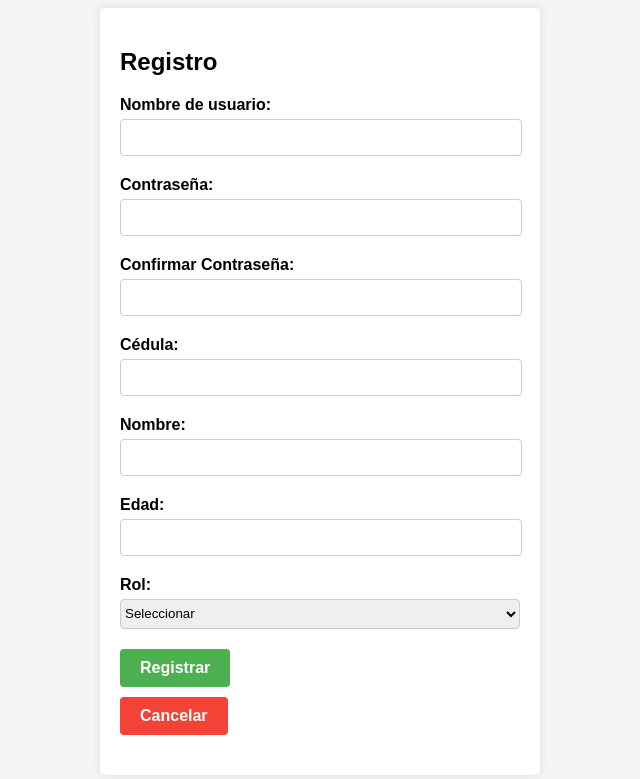
After one commit to uberney2/veterinaria-django, a Django app: page /register/ in a window 1280 px wide. The commit adds this page. Shown: the top 779 px of the page, without its empty margins (320-960 px from the left). Run offline with Django 4.2, Linux system fonts and the light colour scheme.

Commit message:
registro,inicio y control de sesion

```diff
--- a/veterinariaApp/templates/shared/index.html
+++ b/veterinariaApp/templates/shared/index.html
@@ -5,6 +5,7 @@
 
 {% load static %}
       <div id="main_slider" class="carousel slide" data-ride="carousel">
+         {{error}}
          <div class="carousel-inner">
             <div class="carousel-item active">
                <div class="banner_section">
@@ -14,7 +15,7 @@
                            <h1 class="banner_taital">Cuidado de tu<br><span style="color: #151515;">Mascota</span></h1>
                            <p class="banner_text">There are many variations of passages of Lorem Ipsum</p>
                            <div class="btn_main">
-                              <div class="more_bt"><a href="singup.html">Iniciar Sesion</a></div>
+                              <div class="more_bt"><a href="singup/">Iniciar Sesion</a></div>
                               <div class="contact_bt"><a href="contact.html">Contactanos</a></div>
                            </div>
                         </div>
@@ -33,7 +34,7 @@
                            <h1 class="banner_taital">Care of your<br><span style="color: #151515;">Pet</span></h1>
                            <p class="banner_text">There are many variations of passages of Lorem Ipsum</p>
                            <div class="btn_main">
-                              <div class="more_bt"><a href="singup.html">Sing Up</a></div>
+                              <div class="more_bt"><a href="singup/">Sing Up</a></div>
                               <div class="contact_bt"><a href="contact.html">Contact Us</a></div>
                            </div>
                         </div>
--- /dev/null
+++ b/veterinariaApp/templates/shared/register.html
@@ -0,0 +1,122 @@
+
+{% block content %}
+<!DOCTYPE html>
+<html>
+<head>
+  <title>Formulario</title>
+  <style>
+    body {
+      font-family: Arial, sans-serif;
+      background-color: #f4f4f4;
+    }
+
+    .contenedor {
+      max-width: 400px;
+      margin: 0 auto;
+      padding: 20px;
+      background-color: #fff;
+      border-radius: 5px;
+      box-shadow: 0 0 10px rgba(0, 0, 0, 0.1);
+    }
+
+    .form-group {
+      margin-bottom: 20px;
+    }
+
+    .form-group label {
+      display: block;
+      margin-bottom: 5px;
+      font-weight: bold;
+    }
+
+    .form-group input[type="text"],
+    .form-group input[type="password"] {
+      width: 95%;
+      padding: 10px;
+      border: 1px solid #ccc;
+      border-radius: 4px;
+      color: black;
+    }
+
+    .form-group select {
+      height: 30px;
+      width: 100%;
+      border: 1px solid #ccc;
+      border-radius: 4px;
+    }
+
+  .form-group button {
+    padding: 10px 20px;
+    background-color: #4caf50;
+    border: none;
+    color: #fff;
+    font-size: 16px;
+    font-weight: bold;
+    border-radius: 4px;
+    margin-top: 10px;
+    cursor: pointer;
+  display: block;
+  }
+  .form-group button.cancelar {
+      background-color: #f44336;
+    }
+    .form-group a{
+      text-decoration: none;
+    }
+
+  </style>
+</head>
+<body>
+  {{error}}
+  <div class="contenedor">
+    <h2>Registro</h2>
+    <form action="" method="post">
+      {% csrf_token %}
+      <div class="form-group">
+        <label for="username">Nombre de usuario:</label>
+        <input type="text" id="username" name="username" required>
+      </div>
+
+      <div class="form-group">
+        <label for="password">Contraseña:</label>
+        <input type="password" id="password1" name="password1" required>
+      </div>
+      <div class="form-group">
+        <label for="password">Confirmar Contraseña:</label>
+        <input type="password" id="password2" name="password2" required>
+      </div>
+
+      <div class="form-group">
+        <label for="cedula">Cédula:</label>
+        <input type="text" id="cedula" name="cedula" required>
+      </div>
+
+      <div class="form-group">
+        <label for="nombre">Nombre:</label>
+        <input type="text" id="nombre" name="nombre" required>
+      </div>
+
+      <div class="form-group">
+        <label for="edad">Edad:</label>
+        <input type="text" id="edad" name="edad" required>
+      </div>
+
+      <div class="form-group">
+        <label for="rol">Rol:</label>
+        <select id="rol" name="rol" required>
+          <option value="">Seleccionar</option>
+          <option value="Administrador">Administrador</option>
+          <option value="Veterinario">Veterinario</option>
+          <option value="Vendedor">Vendedor</option>
+          <option value="Dueño de mascota">Dueño de mascota</option>
+        </select>
+      </div>
+      <div class="form-group">
+        <button type="submit">Registrar</button>
+        <a href="/"><button type="button" class="cancelar">Cancelar</button></a>      </div>
+    </form>
+  </div>
+</body>
+</html>
+
+{% endblock %}
--- a/veterinariaApp/urls.py
+++ b/veterinariaApp/urls.py
@@ -3,7 +3,10 @@ from . import views
 
 
 urlpatterns={
-path('', views.index)
-
+path('', views.iniciar, name="inicio"),
+path('register/', views.register ),
+path('singup/',views.singup),
+path('administrator/', views.administrator ),
+path('singup/logout/',views.logout),
 
 }
--- a/veterinariaApp/views.py
+++ b/veterinariaApp/views.py
@@ -1,5 +1,64 @@
-from django.shortcuts import render
+from django.shortcuts import render,redirect
+from veterinariaApp.controllers.AdminitradorController.AdministradorInputs import afiliarPersona
+from veterinariaApp.controllers.auth import autenticar
+from django.contrib.auth import login, logout, authenticate
+from django.db import IntegrityError
 
-# Create your views here.
-def index(request):
+
+
+def iniciar(request):
     return render(request, 'shared/index.html')
+
+
+def register(request):
+    if request.method == 'GET':
+        return render(request, 'shared/register.html')
+    else:
+
+     if request.POST["password1"] == request.POST["password2"]:
+        try:
+          usuario = request.POST["username"]
+          cedula = request.POST["cedula"]
+          nombre = request.POST["nombre"]
+          edad = request.POST["edad"]
+          rol = request.POST["rol"]
+          contraseña = request.POST["password1"]
+          user=afiliarPersona(nombre, cedula, edad, rol, usuario,contraseña)
+          if user is None:
+            return render(request, 'shared/register.html',{"error":"Usuario ya existe"})
+          else:
+           return render(request,'shared/admin.html')
+        except IntegrityError as e:
+           return render(request, 'shared/register.html',{"error":e.args})
+     else:
+         return render(request, 'shared/register.html',{"error":"Las contraseñas no coinciden"})
+
+def singup(request):
+    if request.method == 'GET':
+        return render(request, 'shared/singup.html',{"url":" "})
+    else:
+       try:
+        usuario = request.POST["user"]
+        contraseña = request.POST["pass"]
+        log=autenticar(usuario,contraseña)
+        if log is not None:
+         request.session['username'] = log.nombreUsuario
+         return render(request, 'shared/admin.html',{"url":"administrator/"})
+
+        else:
+          return render(request, 'shared/singup.html',{"url":" ","error":"Usuario o contraseña incorrectos"})
+       except IntegrityError as e:
+        return render(request, 'shared/singup.html',{"error":e.args})
+
+
+
+def administrator(request):
+       username = request.session.get('username')
+       if username:
+        return render(request, 'shared/admin.html')
+       else:
+          return render(request, 'shared/index.html',{"error":"debe estar autenticado"})
+
+def logout(request):
+   request.session['username'] =None
+   return render(request,'shared/index.html',{"error":"session cerrada"})
```
Also changed, not shown: veterinariaApp/controllers/AdminitradorController/AdministradorBussines.py (added, +28 -0 lines), veterinariaApp/controllers/AdminitradorController/AdministradorInputs.py (added, +36 -0 lines), veterinariaApp/controllers/auth.py (added, +22 -0 lines), veterinariaApp/templates/shared/admin.html (added, +27 -0 lines), veterinariaApp/templates/shared/base.html (+1 -31 lines), veterinariaApp/templates/shared/navbar.html (added, +31 -0 lines), veterinariaApp/templates/shared/singup.html (added, +57 -0 lines), veterinariaApp/controllers/veterinarioController/veterinarioCOntroller.py (deleted).
